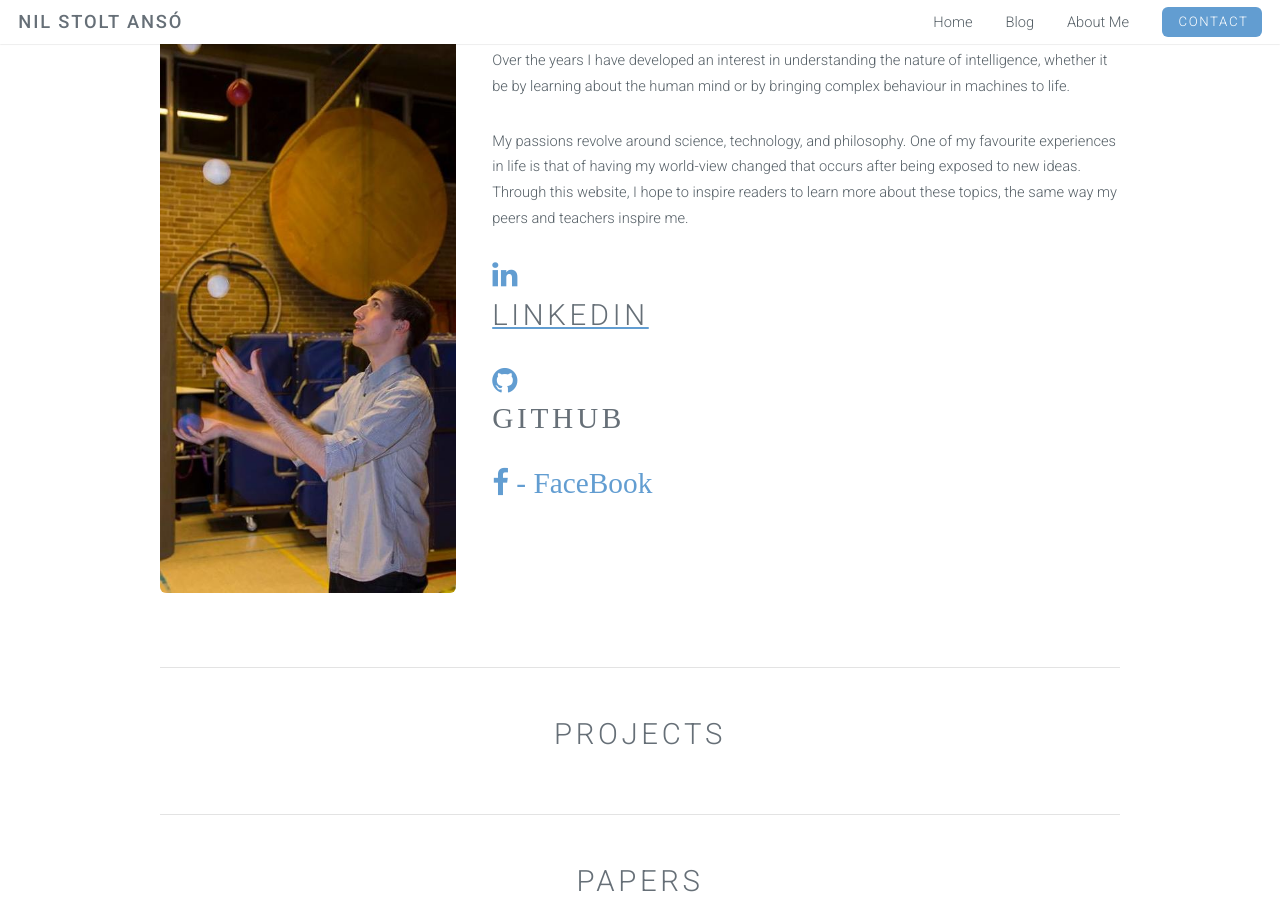
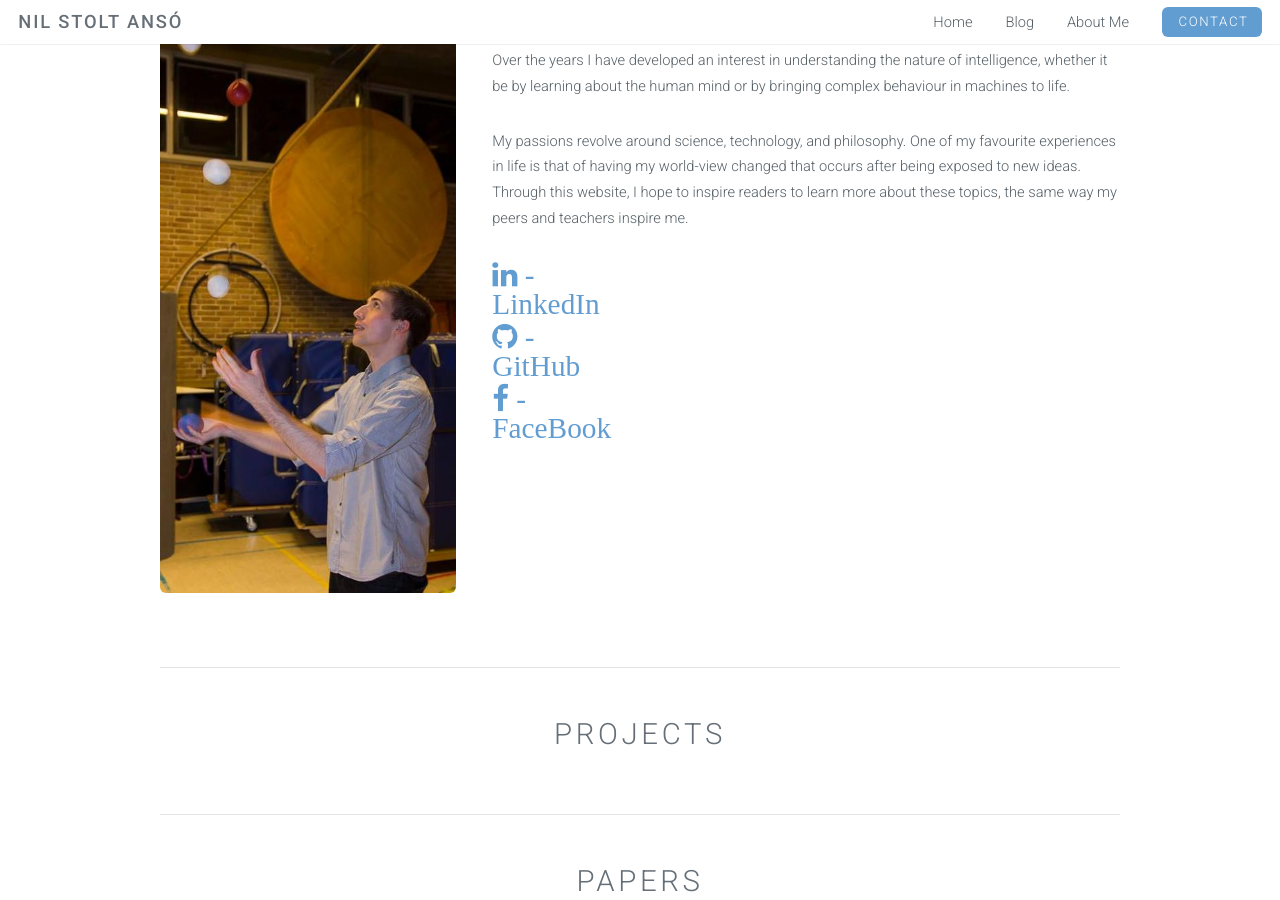
Before and after one commit to NILOIDE/NILOIDE.github.io, a Jekyll site: the page built from About-Me.html, in a window 1280 px wide and 900 px high, scrolled down 381 px. Built offline with Jekyll 4.4.1, drawn with Linux system fonts in a browser that asks for light colours.

Commit message:
Messing with the social media buttons again

```diff
--- a/About-Me.html
+++ b/About-Me.html
@@ -25,29 +25,20 @@ layout: default
                 </section>
                 <div class="2u">
                 {% if site.linkedin_username %}
-                <section>
                     <span style="font-size: 2em;">
                         <a href="https://linkedin.com/in/{{ site.linkedin_username }}">
                             <div class="fa fa-linkedin">
+                                - LinkedIn
                             </div>
                         </a>
                     </span>
-                </section>
                 {% endif %}
-                </div>
-                <div class="2u">
-                    <span style="font-size: 2em;">
-                        <a href="https://linkedin.com/in/{{ site.linkedin_username }}">
-                        <h4>LinkedIn</h4>
-                        </a>
-                    </span>
-                </div>
                 <section>
                 {% if site.github_username %}
                     <span style="font-size: 2em;">
                         <a href="https://github.com/{{ site.github_username }}">
                             <div class="fa fa-github">
-                                <h4>GitHub</h4>
+                                - GitHub
                             </div>
                         </a>
                     </span>
--- a/_posts/2019-06-23-The_pursuit_of_automation.markdown
+++ b/_posts/2019-06-23-The_pursuit_of_automation.markdown
@@ -2,7 +2,7 @@
 layout: post
 title:  "The pursuit of automation"
 date:   23-06-2019
-image:  <img src="{{ site.baseurl }}/images/road.png" alt=""/>
+image:  <img src="{{ site.baseurl }}/images/road.png" class="fit image">
 teaser: What is the interest behind developing self-driving vehicles? Can they ever be better drivers than us humans? How will a transition to autonomous traffic impact our society?
 ---
 <img src="{{ site.baseurl }}/images/road.png" class="fit image">
```
